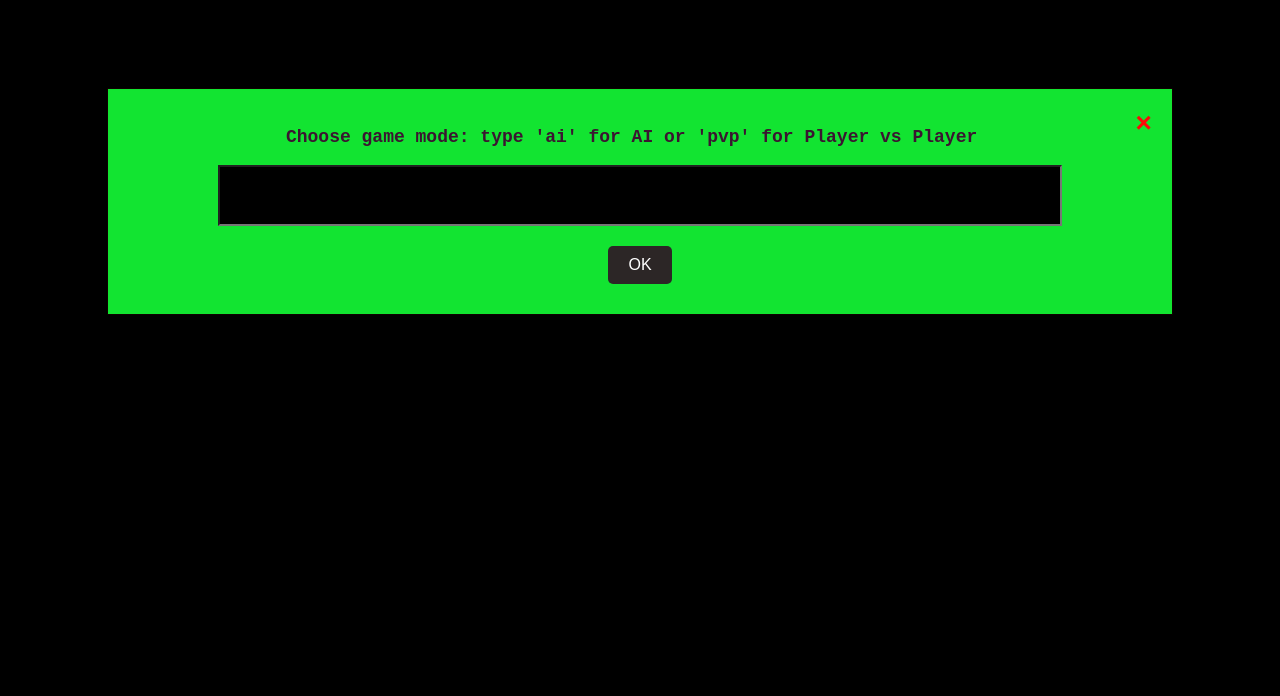
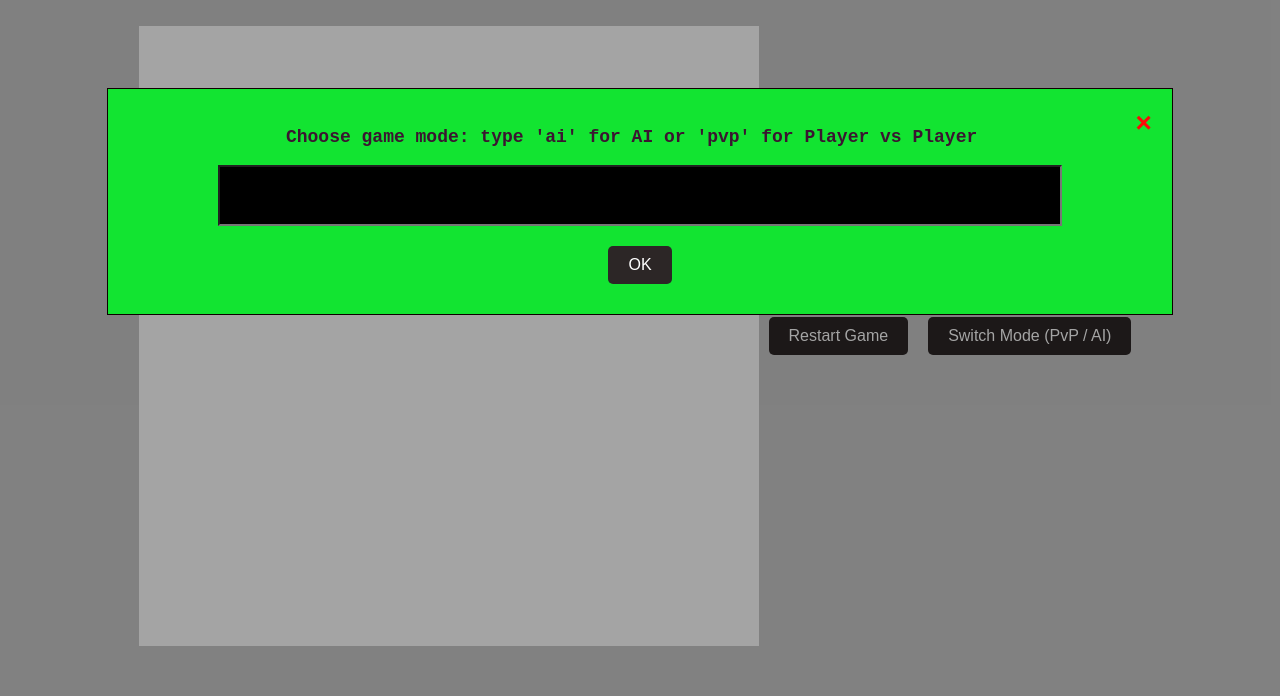
Before and after one commit to PriyanshuDoshi/Tic_tac_toe_ai_game, a plain HTML site: page index.html in a window 1280 px wide. Shown: the part 104-800 px from the top of the page. Drawn offline with Linux system fonts and the light colour scheme.

Commit message:
Update style.css

```diff
--- a/style.css
+++ b/style.css
@@ -70,7 +70,7 @@ button:hover {
     width: 100%;
     height: 100%;
     overflow: auto;
-    background-color: rgb(0, 0, 0); /* Black w/ opacity */
+    background-color:  rgba(0, 0, 0, 0.358); /* Black w/ opacity */
 }
 
 .popup-content {
```
